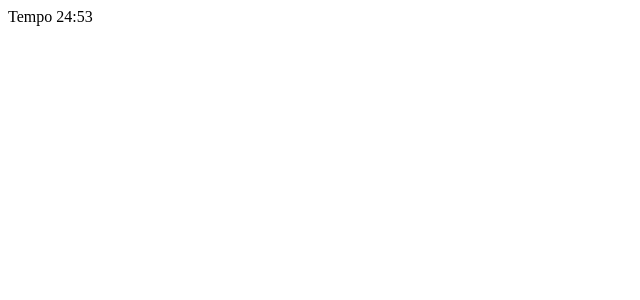
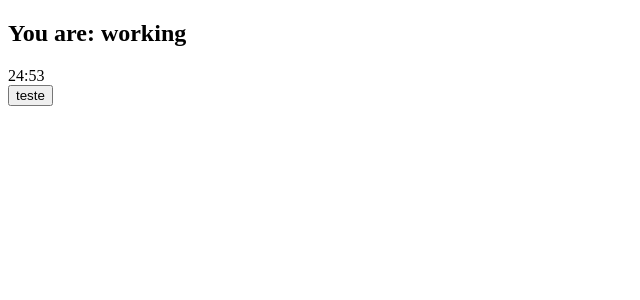
Before and after one commit to codemoises/pomodoro, a React (Create React App) app: page / in a window 1280 px wide. Shown: the top 300 px of the page, without its empty margins (0-640 px from the left). Built offline with nearby package versions, Linux system fonts and the light colour scheme; the HTML template or start-up script is replaced by a standard one.

Commit message:
Componentes Timer e Button

```diff
--- /dev/null
+++ b/src/components/Button.tsx
@@ -0,0 +1,15 @@
+import React from 'react';
+
+interface Props {
+    text: string;
+    onClick?: () => void;
+    className?: string;
+}
+
+export default function Button(props: Props): JSX.Element {
+    return (
+        <button onClick={props.onClick} className={props.className}>
+            {props.text}
+        </button>
+    );
+}
--- a/src/components/pomodoro-timer.tsx
+++ b/src/components/pomodoro-timer.tsx
@@ -1,6 +1,8 @@
 import { useState } from "react";
 import { useInterval } from "../hooks/use-interval";
 import secondToTime from "../utils/seconds-to-time";
+import Button from "./Button";
+import Timer from "./timer";
 
 interface Props {
     defaultPomodoroTime: number;
@@ -13,5 +15,11 @@
         setMainTime(mainTime - 1);
     }, 1000);
 
-    return <div>Tempo {secondToTime(mainTime)}</div>
+    return (
+        <div className="pomodoro">
+            <h2>You are: working</h2>
+            <Timer mainTime={mainTime} />
+            <Button text="teste" />
+        </div>
+    );
 }
--- /dev/null
+++ b/src/components/timer.tsx
@@ -0,0 +1,12 @@
+import React from 'react';
+import secondToTime from '../utils/seconds-to-time';
+
+interface Props {
+    mainTime: number;
+}
+
+export default function Timer(props: Props): JSX.Element {
+    return (
+        <div className="timer">{secondToTime(props.mainTime)}</div>
+    );
+}
```
